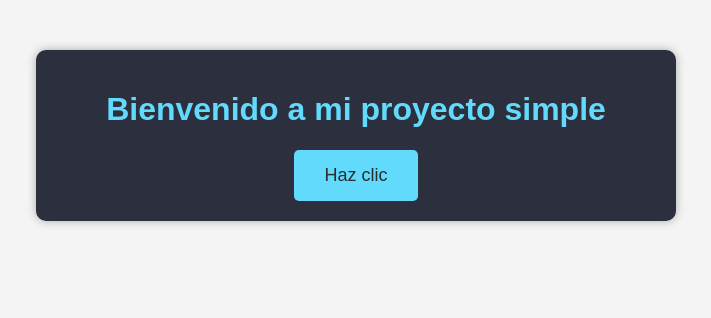
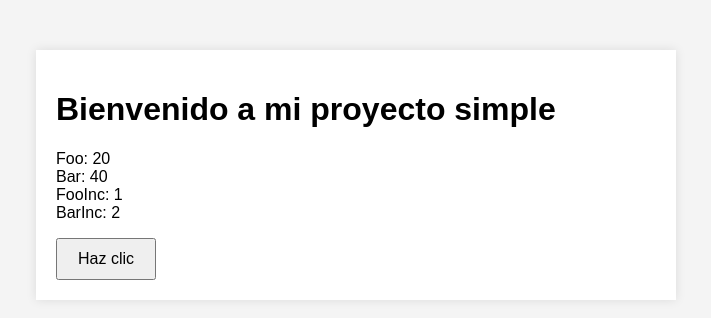
Before and after one commit to karihernandez/actividad-1, a plain HTML site: page index.html in a window 1280 px wide. Shown: the whole page, without its empty margins (284-995 px from the left). Drawn offline with Linux system fonts and the light colour scheme.

Commit message:
Creación de la rama feature-1 y añadir la clase A con los atributos: foo bar

```diff
--- a/index.html
+++ b/index.html
@@ -9,8 +9,11 @@
   <body>
     <div class="container">
       <h1>Bienvenido a mi proyecto simple</h1>
-      <button id="myButton">Haz clic</button>
+      <!-- Script should use this element 👇-->
+      <p id="counter"></p>
+      <button class="btn" id="myButton">Haz clic</button>
     </div>
+
     <script src="script.js"></script>
   </body>
 </html>
--- a/script.js
+++ b/script.js
@@ -1,7 +1,44 @@
+class ClaseA {
+  constructor() {
+    this.foo = 0;
+    this.bar = 0;
+
+    this.fooInc = 1;
+    this.barInc = 2;
+  }
+
+  tick() {
+    this.foo += this.fooInc;
+    this.bar += this.barInc;
+  }
+
+  inc() {
+    this.fooInc *= 2;
+    this.barInc *= 2;
+  }
+
+  print() {
+    return `
+Foo: ${this.foo}
+Bar: ${this.bar}
+FooInc: ${this.fooInc}
+BarInc: ${this.barInc}`.trim();
+  }
+}
+
 document.addEventListener("DOMContentLoaded", function () {
+  const objetoA = new ClaseA();
+
   var myButton = document.getElementById("myButton");
 
+  var counter = document.getElementById("counter");
+
+  setInterval(() => {
+    objetoA.tick();
+    counter.innerText = objetoA.print();
+  }, 250);
+
   myButton.addEventListener("click", function () {
-    alert("¡Haz hecho clic en el botón!");
+    objetoA.inc();
   });
 });
--- a/styles.css
+++ b/styles.css
@@ -1,10 +1,4 @@
 body {
-    font-family: 'Segoe UI', Tahoma, Geneva, Verdana, sans-serif;
-    margin: 0;
-    padding: 0;
-    background-color: #282c35;
-    color: #fff;
-}body {
     font-family: Arial, sans-serif;
     margin: 0;
     padding: 0;
@@ -13,11 +7,11 @@ body {
 
 .container {
     max-width: 600px;
+    width: 100%;
     margin: 50px auto;
     padding: 20px;
     background-color: #fff;
     box-shadow: 0 0 10px rgba(0, 0, 0, 0.1);
-    text-align: center;
 }
 
 button {
@@ -25,38 +19,3 @@ button {
     font-size: 16px;
     cursor: pointer;
 }
-
-
-.container {
-    max-width: 600px;
-    margin: 50px auto;
-    padding: 20px;
-    background-color: #2c303e;
-    box-shadow: 0 0 10px rgba(0, 0, 0, 0.3);
-    border-radius: 10px;
-    text-align: center;
-    transition: transform 0.3s ease-in-out;
-}
-
-.container:hover {
-    transform: scale(1.05);
-}
-
-h1 {
-    color: #61dafb;
-}
-
-button {
-    padding: 15px 30px;
-    font-size: 18px;
-    cursor: pointer;
-    background-color: #61dafb;
-    color: #282c35;
-    border: none;
-    border-radius: 5px;
-    transition: background-color 0.3s ease-in-out;
-}
-
-button:hover {
-    background-color: #4fa3d1;
-}
```
